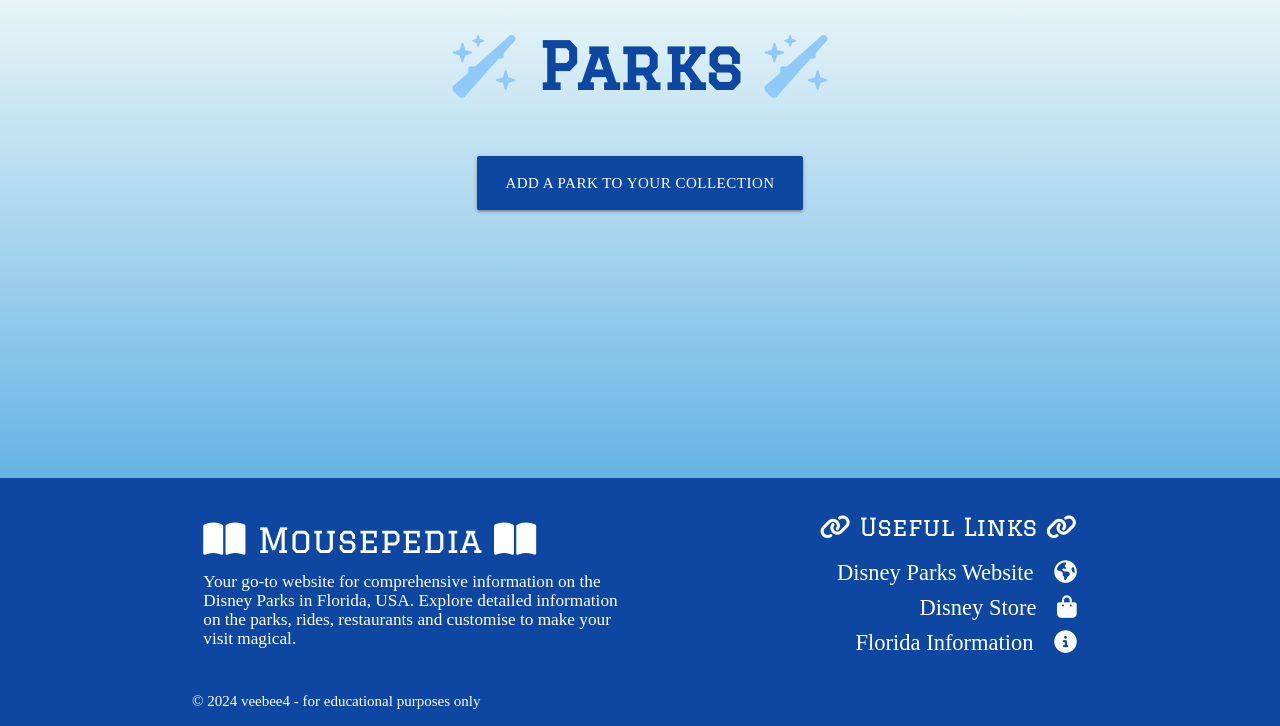
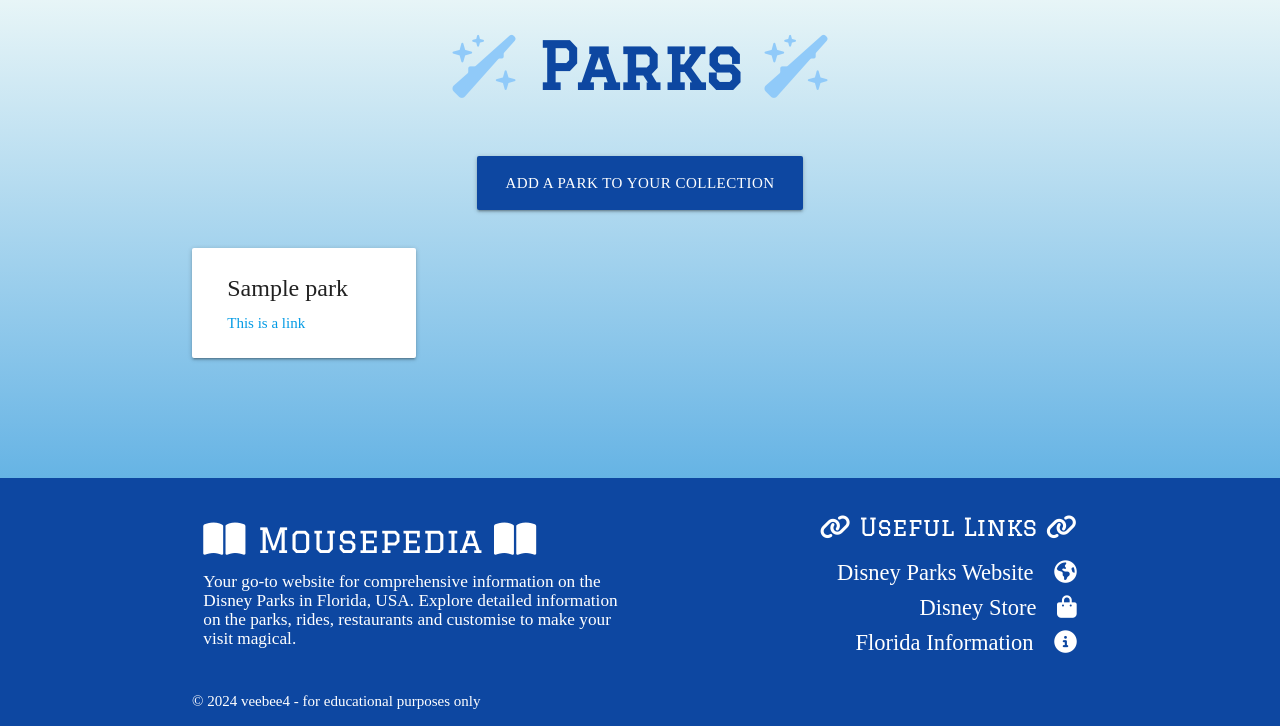
Before and after one commit to veebee4/mousepedia, a Flask app: page /parks in a window 1280 px wide. Shown: the part 74-800 px from the top of the page. Run offline with Flask 2, Linux system fonts and the light colour scheme; tables that the repository leaves empty hold one stand-in row (values such as "Sample post"); some libraries are stand-ins or nearby versions; some web fonts are replaced.

Commit message:
Add card to display parks information

```diff
--- a/mousepedia/routes.py
+++ b/mousepedia/routes.py
@@ -3,6 +3,14 @@ from flask import render_template, session, request, redirect, url_for
 from mousepedia import app, db
 from mousepedia.models import Park, Restaurant, Ride
 
+@app.route("/check_db")
+def check_db():
+    try:
+        # Perform a simple query to check the connection
+        db.session.execute('SELECT 1')
+        return "Database connection is working."
+    except Exception as e:
+        return f"Database connection failed: {e}"
 
 @app.route("/")
 def home():
@@ -11,6 +19,7 @@ def home():
 
 @app.route("/parks")
 def parks():
+    parks = list(Park.query.order_by(Park.park_name).all())
     return render_template("parks.html", parks=parks)
 
 
--- a/mousepedia/templates/parks.html
+++ b/mousepedia/templates/parks.html
@@ -11,4 +11,21 @@
     </div>
 </div>
 
+<div class="row">
+    {% for park in parks %}
+    <div class="card col s12 m6 l3">
+        <div class="card-image blue darken-4">
+            <img class="" src="">
+        </div>
+        <div class="card-content white-text">
+            <span class="card-title activator grey-text text-darken-4">{{ park.park_name }}</span>
+            <p><a href="#">This is a link</a></p>
+        </div>
+        <div class="card-reveal">
+            <span class="card-title grey-text text-darken-4">Card Title<i class="material-icons right">close</i></span>
+            <p>Here is some more information about this product that is only revealed once clicked on.</p>
+        </div>
+    </div>
+    {% endfor %}
+</div>
 {% endblock %}
```
